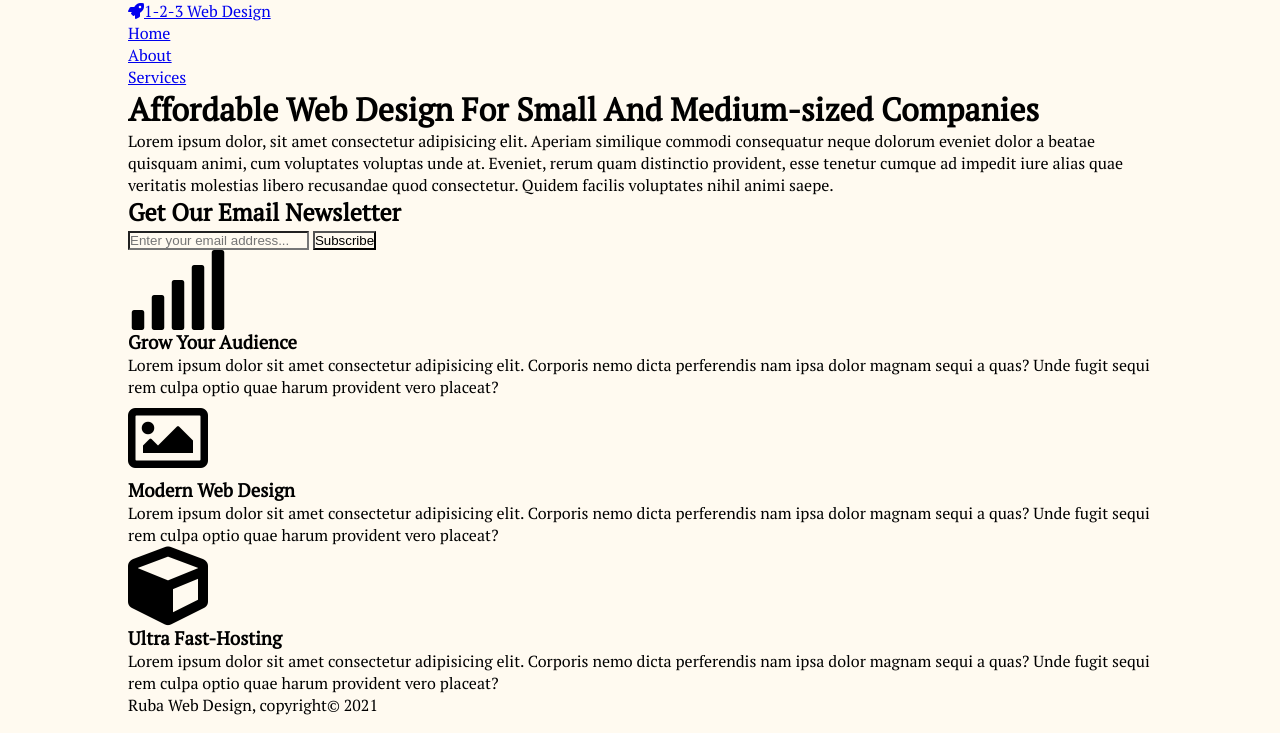
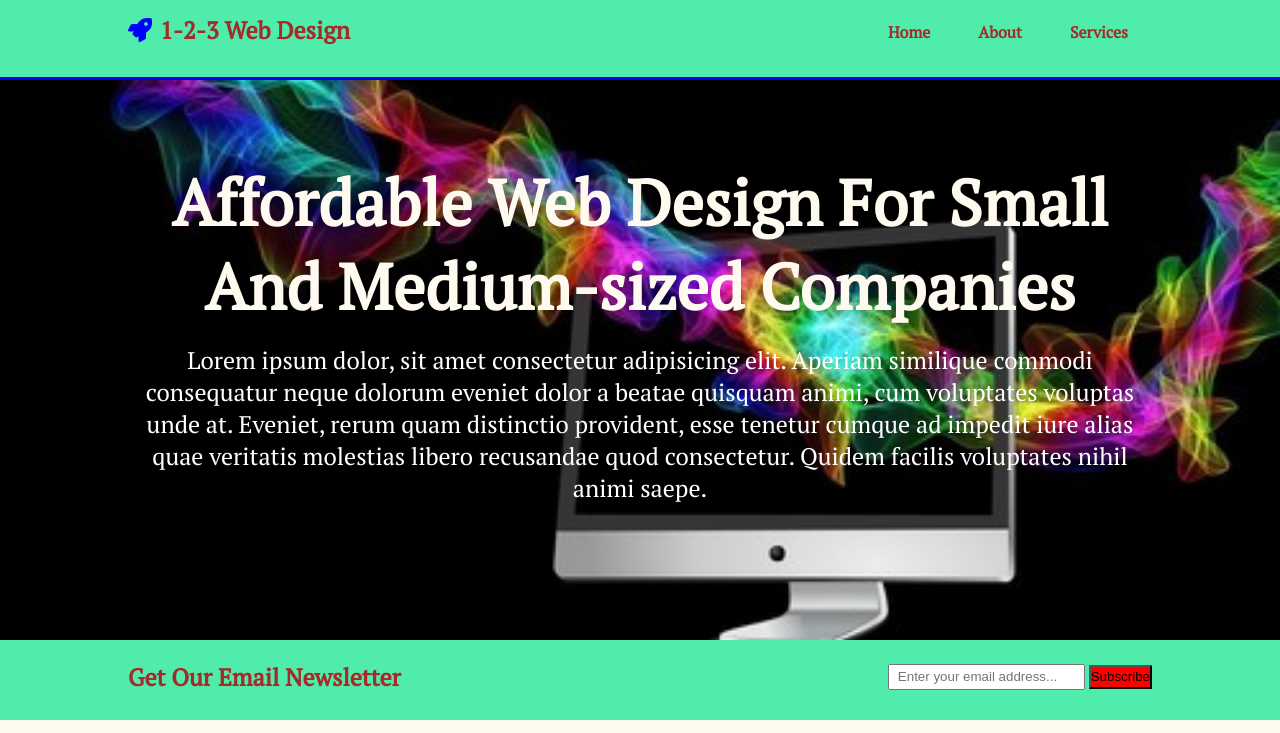
Before and after one commit to Rubaraja-r/email-newsletter, a plain HTML site: page index.html in a window 1280 px wide. Shown: the top 733 px of the page. Drawn offline with Linux system fonts and the light colour scheme.

Commit message:
Home page created

```diff
--- a/index.html
+++ b/index.html
@@ -4,7 +4,7 @@
     <meta charset="UTF-8">
     <meta http-equiv="X-UA-Compatible" content="IE=edge">
     <meta name="viewport" content="width=device-width, initial-scale=1.0">
-    <title>Email Newsletter</title>
+    <title>Email Newsletter Home</title>
     <link rel="stylesheet" href="./styles/Style.css" type="text/css" />
     <link rel="stylesheet" href="https://cdnjs.cloudflare.com/ajax/libs/font-awesome/5.15.3/css/all.min.css" integrity="sha512-iBBXm8fW90+nuLcSKlbmrPcLa0OT92xO1BIsZ+ywDWZCvqsWgccV3gFoRBv0z+8dLJgyAHIhR35VZc2oM/gI1w==" crossorigin="anonymous" referrerpolicy="no-referrer" />
 </head>
@@ -16,15 +16,15 @@
                 </a>
           </div>
         <ul>
-            <li><a href="#">Home</a></li>
-            <li><a href="#">About</a></li>
-            <li><a href="#">Services</a></li>
+            <li><a href="# "class="active">Home</a></li>
+            <li><a href="about.html"class="active">About</a></li>
+            <li><a href="#"class="active">Services</a></li>
         </ul>
       </div>
   </nav>
   <header>
       <div class="container">
-          <h1>Affordable Web Design For Small And Medium-sized Companies</h1>
+          <h1 > Affordable Web Design For Small And Medium-sized Companies</h1>
           <p>Lorem ipsum dolor, sit amet consectetur adipisicing elit. Aperiam similique commodi consequatur neque dolorum eveniet dolor a beatae quisquam animi, cum voluptates voluptas unde at. Eveniet, rerum quam distinctio provident, esse tenetur cumque ad impedit iure alias quae veritatis molestias libero recusandae quod consectetur. Quidem facilis voluptates nihil animi saepe.</p>
       </div>
   </header>
@@ -48,11 +48,13 @@
             <h3>Grow Your Audience</h3>
             <p>Lorem ipsum dolor sit amet consectetur adipisicing elit. Corporis nemo dicta perferendis nam ipsa dolor magnam sequi a quas? Unde fugit sequi rem culpa optio quae harum provident vero placeat?</p>
            </div>
+
            <div class="cards">
             <i class="far fa-image fa-5x"></i>
             <h3>Modern Web Design</h3>
             <p>Lorem ipsum dolor sit amet consectetur adipisicing elit. Corporis nemo dicta perferendis nam ipsa dolor magnam sequi a quas? Unde fugit sequi rem culpa optio quae harum provident vero placeat?</p>
            </div>
+
            <div class="cards">
             <i class="fas fa-cube fa-5x"></i>
             <h3>Ultra Fast-Hosting</h3>
--- a/styles/Style.css
+++ b/styles/Style.css
@@ -5,7 +5,7 @@
     margin: 0;
     padding : 0;
     box-sizing: border-box;
-    background-color: floralwhite;
+
 }
 html{
     font-size: 16px;
@@ -19,4 +19,148 @@ body
     margin:auto;
     overflow: hidden;
 
+
+}/* 1 rem =16px which makes the page si */
+a{
+    text-decoration:none ;
+    color:brown;
+
+
 }
+li{
+     list-style: none;
+     color:rgb(66, 25, 104);
+
+}
+nav {
+    background-color:rgb(79, 236, 171);
+    color:#a52a2a;
+    font-size: 2 rem;
+    padding-top: 1 rem 0;
+    min-height: 5rem;
+    border-bottom:3px solid blue;
+}
+nav li{
+    float: left;
+    display: inline;
+    padding: 0 1.5rem 0 1.5rem;
+    margin-top: 1.3rem;
+
+}
+nav .branding{
+    float: left;
+    margin-top: 0.9rem;
+
+}
+nav .branding a {
+    margin: 0;
+    font-size: 1.5rem;
+    font-weight:bolder ;
+}
+
+nav .branding a i{
+    margin-right: 0.5rem;
+    color:blue ;
+
+}
+nav ul {
+    float: right;
+
+}
+nav ul li{
+
+    font-weight: bold;
+}
+nav ul li a.active:hover{
+    color:rgb(220, 20, 160);
+}
+header {
+    min-height: 35rem;
+    background: url('../images/banner-design-services-500x500.jpg') no-repeat center;
+    background-size: cover;
+    text-align:center ;
+    color:white;
+    font-size: 1.5rem;
+}
+header h1{
+    margin-top: 5rem;
+    font-size: 4rem;
+    margin-bottom: 1rem;
+    color:floralwhite;
+    font-weight: bold;
+
+}
+section.news-letter{
+    min-height: 5rem;
+    background-color:rgb(79, 236, 171);
+}
+section.news-letter h2{
+       float: left;
+       display: inline;
+       color: brown;
+       font-weight: bold;
+       margin-top:1.3rem;
+
+}
+section.news-letter form {
+    float:right;
+    margin-top:1.5rem;
+
+
+}
+section.news-letter form button.btn{
+    background-color: red;
+    height: 1.5rem;
+    cursor:pointer;
+}
+.news-letter input[type='email'] {
+    padding: 0.5rem;
+    height: 1.6rem;
+}
+.cards h3 {
+
+    flex-direction: row;
+    color: brown;
+    padding:1rem 0;
+    text-align: center;
+}
+
+
+.cards i {
+     padding: 20px;
+     border: 5px solid black;
+     color: rgb(79, 236, 171);
+     padding-bottom: 0.5rem;
+
+}
+.cards {
+   background:floralwhite;
+   padding: 1rem 0 1rem;
+   text-align: center;
+
+}
+.cards .container {
+    display:flex;
+    flex-direction: wrap;
+    flex-direction: row;
+
+}
+
+section.cards {
+    min-height: 6rem;
+
+}
+footer{
+    min-height: 3rem;
+    background: rgb(79, 236, 171);
+    text-align: center;
+    font-weight: bold;
+}
+.cards .container.card {
+    width: 30%;
+
+}
+.cards .container.card p{
+    text-align:center;
+    font-size: 1rem;
+}
```
Also changed, not shown: about.html (added, +32 -0 lines), images/banner-design-services-500x500.jpg (added).
